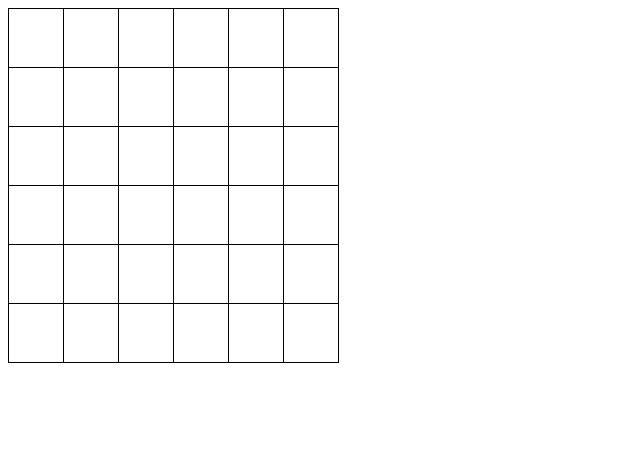
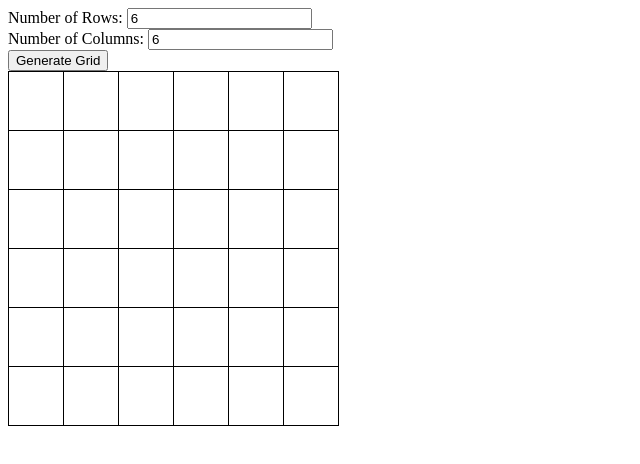
Before and after one commit to Wouga1/Masyu, a plain HTML site: page Masyu.html in a window 1280 px wide. Shown: the whole page, without its empty margins (0-640 px from the left). Drawn offline with Linux system fonts and the light colour scheme.

Commit message:
v1.1.0 Edit Grid Size

```diff
--- a/Masyu.html
+++ b/Masyu.html
@@ -4,10 +4,13 @@
 	<meta charset="utf-8">
 	<link rel="stylesheet" href="styles.css">
 	<script src="script.js"></script>
-	<title>v1.0.1 Masyu</title>
+	<title>v1.1.0 Masyu</title>
 </head>
 
 <body onLoad="CreateGrid(6,6)">
+	Number of Rows: <input id="rows" type="number" value="6"> <br/>
+	Number of Columns: <input id="cols" type="number" value="6"> <br/>
+	<button onClick="CreateGrid(document.getElementById('cols').value, document.getElementById('rows').value)">Generate Grid</button> <br/>
 	<div id="grid"></div>
 </body>
 </html>
--- a/script.js
+++ b/script.js
@@ -1,5 +1,7 @@
 var tiles = [];
 var selected;
+var rows;
+var cols;
 
 function DetermineImage(up, down, left, right) {
 	if (up) {
@@ -62,6 +64,10 @@ class Tile {
 }
 
 function Select(tile) {
+	if (selected == tile) {
+		selected.image.style.border = '1px solid white';
+		selected = null;
+	} else {
 		if (selected != null) {
 			selected.image.style.border = '1px solid white';
 			if (tile.posX == selected.posX + 1 && tile.posY == selected.posY) {
@@ -81,14 +87,21 @@ function Select(tile) {
 		selected = tile;
 		selected.image.style.border = '1px solid red';
 	}
+}
 
 function CreateGrid(width, height) {
 	tiles = [];
+	cols = width;
+	rows = height;
+	var div = document.getElementById('grid');
+	if (div.children.length != 0) {
+		div.children[0].remove();
+	}
 	var table = document.createElement('table');
-	for (var i = 0; i < height; i++) {
+	for (var i = 0; i < rows; i++) {
 		var tileRow = [];
 		var row = document.createElement('tr');
-		for (var j = 0; j < width; j++) {
+		for (var j = 0; j < cols; j++) {
 			var cell = document.createElement('td');
 			var image = document.createElement('img');
 			image.src = 'images/empty.png';
@@ -103,5 +116,5 @@ function CreateGrid(width, height) {
 		tiles.push(tileRow);
 		table.appendChild(row);
 	}
-	document.getElementById('grid').appendChild(table);
+	div.appendChild(table);
 }
```
Lines whose indentation alone changed are shown as unchanged.
